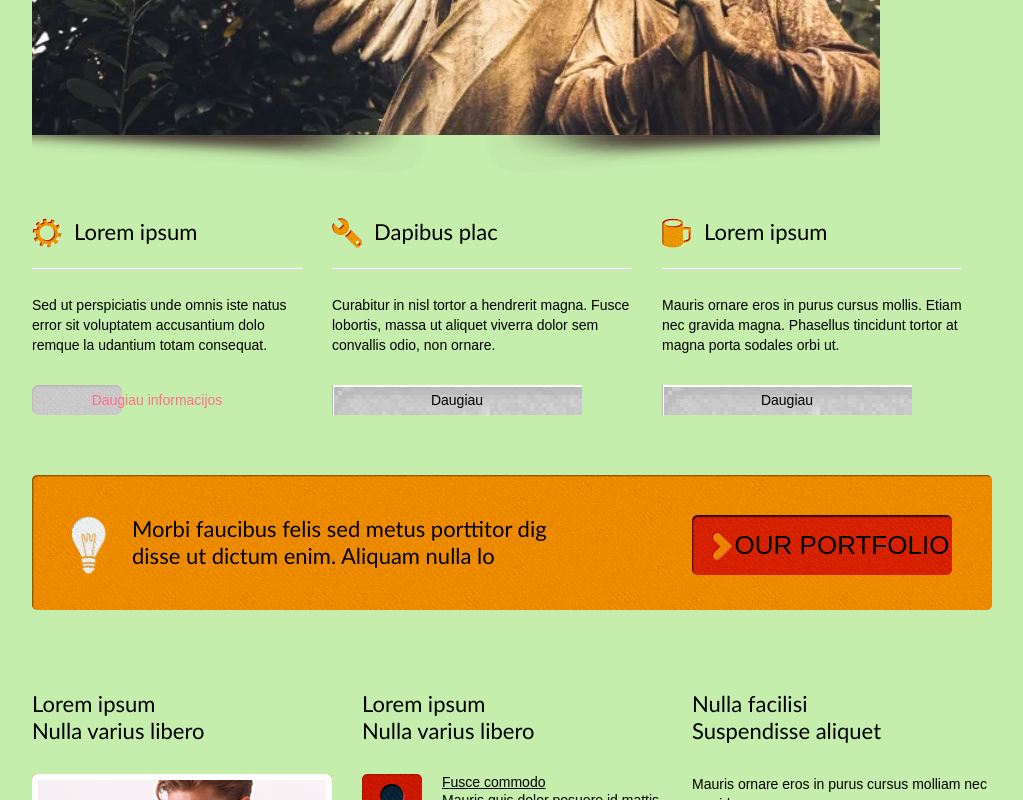
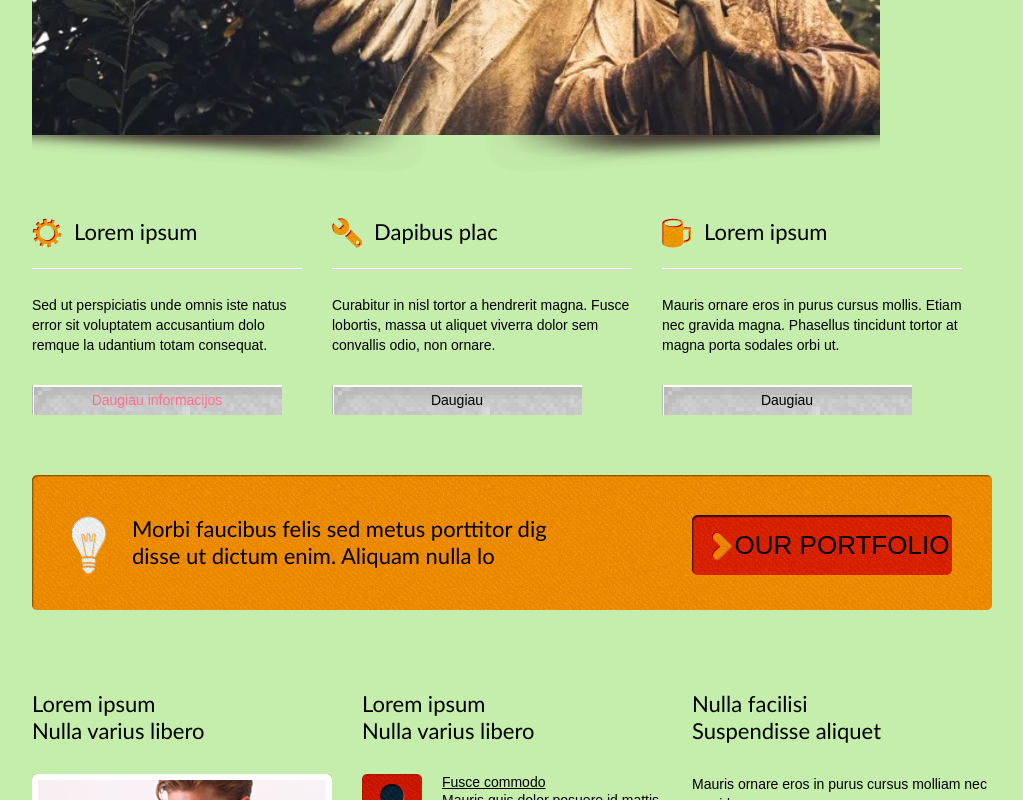
Before and after one commit to LadygN/Komandinis, a plain HTML site: page pagrindinis_sablonas/index.html in a window 1280 px wide. In both pictures the pointer is over the link "Daugiau informacijos". Shown: the part 707-1507 px from the top of the page, without its empty margins (128-1151 px from the left). Drawn offline with Linux system fonts and the light colour scheme.

Commit message:
Update styles.css

```diff
--- a/pagrindinis_sablonas/css/styles.css
+++ b/pagrindinis_sablonas/css/styles.css
@@ -22,7 +22,7 @@ GENERAL CLASSES
 .title{}
 .content{}
 .button a{ text-decoration:none; background:url(../images/button.png) no-repeat; width:250px; height:30px; text-align:center; line-height:30px; display:block;}
-.button a:hover{background:url(../images/btn-bg.png) no-repeat; color:#ff708a;}
+.button a:hover{background:url(../images/button.png) no-repeat; color:#ff708a;}
 .page-wrap{ width:960px; margin:0 auto; overflow:hidden;}
 .wrap{ width:960px; margin:0 auto; overflow:hidden;}
 .input-newsletter{ background:url(../images/newsletter-bg.png) no-repeat center; width:210px; height:46px; border:none; text-indent:10px; color:#fff;font-family:"Trebuchet MS"; font-size:14px;}
```
